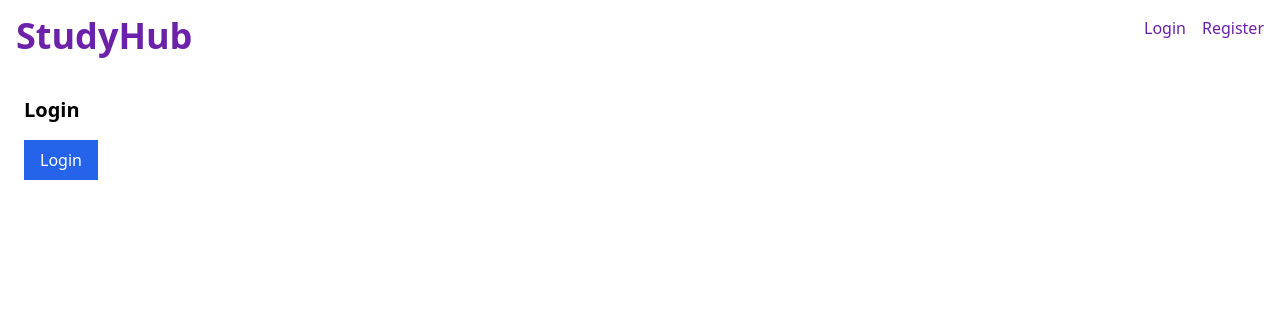
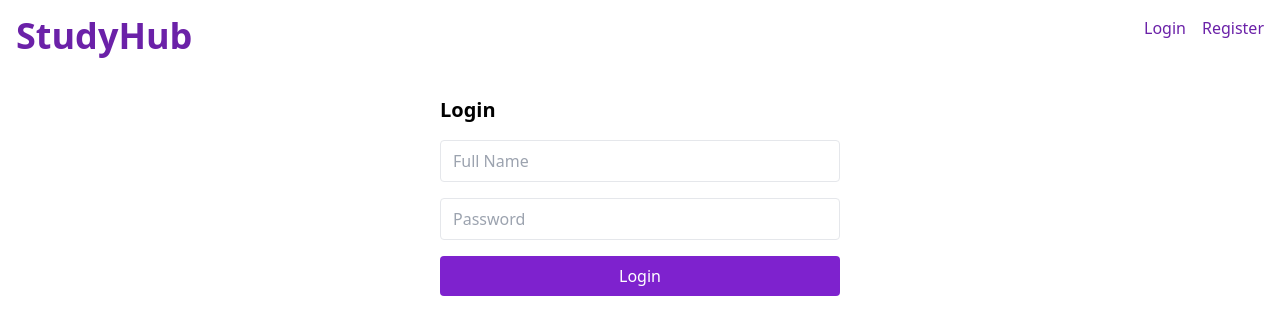
Before and after one commit to qwabena37/Studyhub-frontend, a React (Vite) app: page /login in a window 1280 px wide. Shown: the top 334 px of the page. Built offline with nearby package versions, Linux system fonts and the light colour scheme.

Commit message:
modify src/pages/login.jsx

```diff
--- a/src/pages/Login.jsx
+++ b/src/pages/Login.jsx
@@ -1,21 +1,49 @@
+import { useState } from "react";
 import authStore from "../store/authStore";
 
 const Login = () => {
   const login = authStore((state) => state.login);
 
-  const handleLogin = () => {
-    login({ name: "Demo User" }, "fake-jwt-token");
+  const [fullName, setFullName] = useState("");
+  const [password, setPassword] = useState("");
+
+  const handleLogin = (e) => {
+    e.preventDefault();
+
+    // Placeholder login logic
+    login({ name: fullName }, "fake-jwt-token");
   };
 
   return (
-    <div className="p-6">
+    <div className="p-6 max-w-md mx-auto">
       <h1 className="text-xl font-bold mb-4">Login</h1>
-      <button
-        onClick={handleLogin}
-        className="bg-blue-600 text-white px-4 py-2"
-      >
-        Login
-      </button>
+
+      <form onSubmit={handleLogin} className="space-y-4">
+        <input
+          type="text"
+          placeholder="Full Name"
+          value={fullName}
+          onChange={(e) => setFullName(e.target.value)}
+          className="w-full border px-3 py-2 rounded"
+          required
+        />
+
+        <input
+          type="password"
+          placeholder="Password"
+          value={password}
+          onChange={(e) => setPassword(e.target.value)}
+          className="w-full border px-3 py-2 rounded"
+          required
+        />
+
+        <button
+          type="submit"
+          className="w-full bg-purple-700 text-white px-4 py-2 rounded"
+        >
+          Login
+        </button>
+      </form>
     </div>
   );
 };
```
